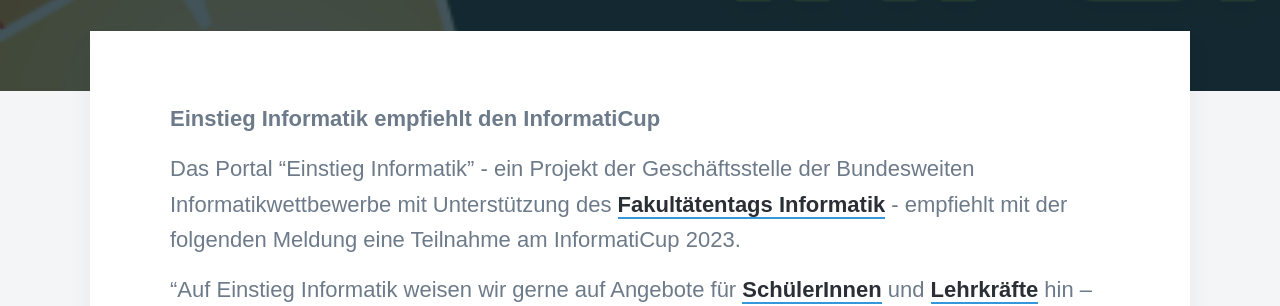
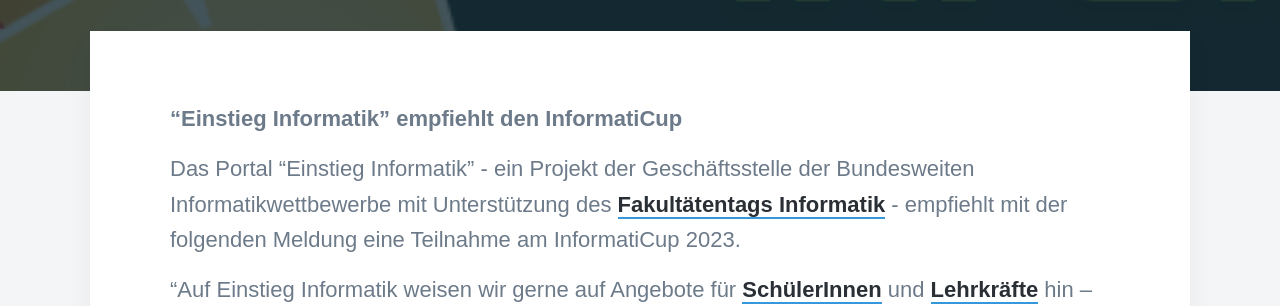
Before and after one commit to informatiCup/informaticup.github.io, a Jekyll site: the page built from _posts/2022-11-10-einstieg-informatik-2022-11-10.md, in a window 1280 px wide. Shown: the part 546-852 px from the top of the page. Built offline with Jekyll 4.4.1, drawn with Linux system fonts in a browser that asks for light colours; nearby versions of some CDN libraries; some web fonts are replaced.

```diff
--- a/_posts/2022-11-10-einstieg-informatik-2022-11-10.md
+++ b/_posts/2022-11-10-einstieg-informatik-2022-11-10.md
@@ -6,7 +6,7 @@ description: '"Einstieg Informatik" empfiehlt den InformatiCup'
 featured_image: "/images/blog/einstieg-informatik.png"
 ---
 
-**Einstieg Informatik empfiehlt den InformatiCup**
+**"Einstieg Informatik" empfiehlt den InformatiCup**
 
 Das Portal "Einstieg Informatik" - ein Projekt der Geschäftsstelle der Bundesweiten Informatikwettbewerbe mit Unterstützung des [Fakultätentags Informatik](https://www.ft-informatik.de/) - empfiehlt mit der folgenden Meldung eine Teilnahme am InformatiCup 2023.
 
```
